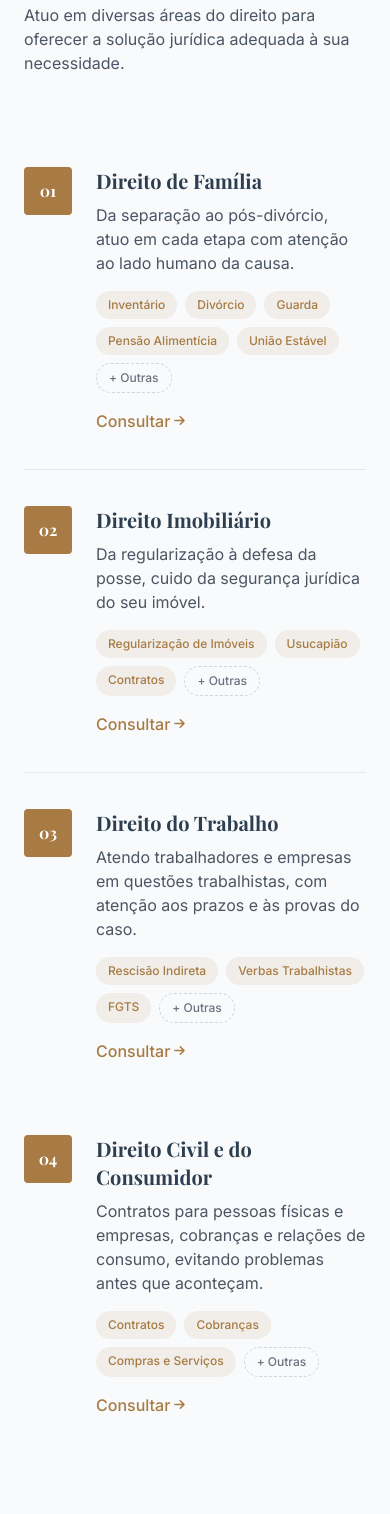
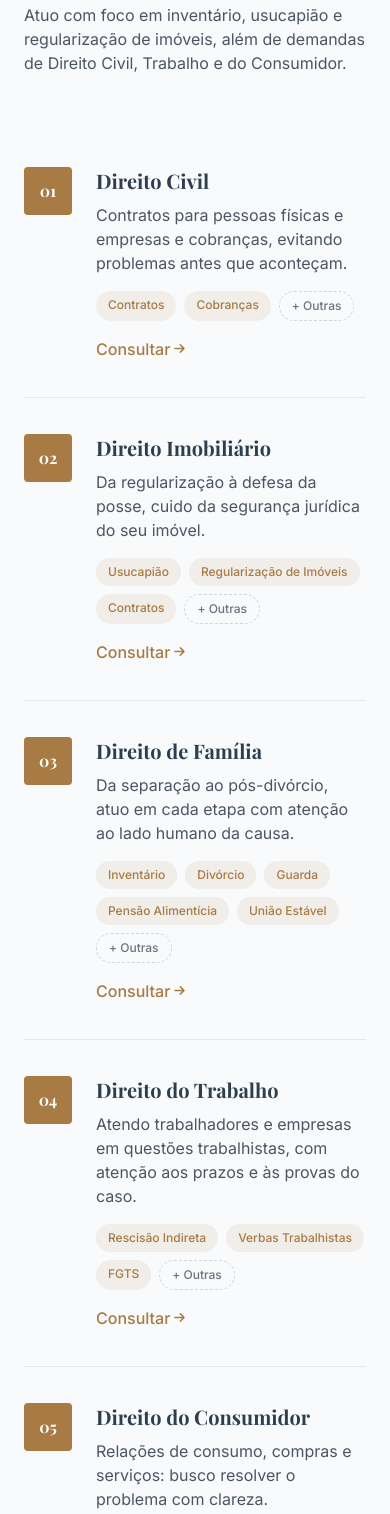
Before and after one commit to EACS95/SITE-MICHELLE-DE-SOUZA, a plain HTML site: page index.html in a window 390 px wide. Shown: the part 1406-2920 px from the top of the page. Drawn offline with nearby package versions, Linux system fonts and the light colour scheme.

Commit message:
Reordena áreas de atuação: Civil, Imobiliário, Família, Trabalho e Consumidor
Co-Authored-By: Claude Sonnet 5.5 <noreply@anthropic.com>

```diff
--- a/index.html
+++ b/index.html
@@ -247,37 +247,27 @@
                     </div>
                     <h2 class="font-titulo text-3xl font-bold text-[#2C3E50]">Onde posso ajudar você</h2>
                 </div>
-                <p class="text-gray-600 max-w-sm">Atuo em diversas áreas do direito para oferecer a solução jurídica
-                    adequada à sua necessidade.</p>
+                <p class="text-gray-600 max-w-sm">Atuo com foco em inventário, usucapião e regularização de imóveis,
+                    além de demandas de Direito Civil, Trabalho e do Consumidor.</p>
             </div>
 
             <div class="grid md:grid-cols-2">
-                <!-- Family Law -->
+                <!-- Civil Law -->
                 <div class="flex gap-6 py-9 md:pr-10 border-b border-gray-200 md:border-r">
                     <span
                         class="font-titulo font-bold text-white bg-[#A77B43] w-12 h-12 rounded flex items-center justify-center flex-shrink-0">01</span>
                     <div>
-                        <h3 class="font-titulo text-xl font-bold text-[#2C3E50] mb-2">Direito de Família</h3>
-                        <p class="text-gray-600">Da separação ao pós-divórcio, atuo em cada etapa com atenção ao lado
-                            humano da causa.</p>
+                        <h3 class="font-titulo text-xl font-bold text-[#2C3E50] mb-2">Direito Civil</h3>
+                        <p class="text-gray-600">Contratos para pessoas físicas e empresas e cobranças, evitando problemas antes que aconteçam.</p>
                         <div class="flex flex-wrap gap-2 mt-4">
-                            <a href="#contato" data-area="Direito de Família" data-topic="Inventário"
-                                class="topic-tag text-xs font-medium text-[#A77B43] bg-[#A77B43]/10 hover:bg-[#A77B43]/20 px-3 py-1.5 rounded-full transition">Inventário</a>
-                            <a href="#contato" data-area="Direito de Família" data-topic="Divórcio"
-                                class="topic-tag text-xs font-medium text-[#A77B43] bg-[#A77B43]/10 hover:bg-[#A77B43]/20 px-3 py-1.5 rounded-full transition">Divórcio</a>
-                            <a href="#contato" data-area="Direito de Família" data-topic="Guarda"
-                                class="topic-tag text-xs font-medium text-[#A77B43] bg-[#A77B43]/10 hover:bg-[#A77B43]/20 px-3 py-1.5 rounded-full transition">Guarda</a>
-                            <a href="#contato" data-area="Direito de Família" data-topic="Pensão Alimentícia"
-                                class="topic-tag text-xs font-medium text-[#A77B43] bg-[#A77B43]/10 hover:bg-[#A77B43]/20 px-3 py-1.5 rounded-full transition">Pensão
-                                Alimentícia</a>
-                            <a href="#contato" data-area="Direito de Família" data-topic="União Estável"
-                                class="topic-tag text-xs font-medium text-[#A77B43] bg-[#A77B43]/10 hover:bg-[#A77B43]/20 px-3 py-1.5 rounded-full transition">União
-                                Estável</a>
-                            <a href="#contato" data-area="Direito de Família" data-topic="outras demandas de Direito de Família"
-                                class="topic-tag text-xs font-medium text-gray-500 border border-dashed border-gray-300 hover:border-[#A77B43] hover:text-[#A77B43] px-3 py-1.5 rounded-full transition">+
-                                Outras</a>
+                            <a href="#contato" data-area="Direito Civil" data-topic="Contratos"
+                                class="topic-tag text-xs font-medium text-[#A77B43] bg-[#A77B43]/10 hover:bg-[#A77B43]/20 px-3 py-1.5 rounded-full transition">Contratos</a>
+                            <a href="#contato" data-area="Direito Civil" data-topic="Cobranças"
+                                class="topic-tag text-xs font-medium text-[#A77B43] bg-[#A77B43]/10 hover:bg-[#A77B43]/20 px-3 py-1.5 rounded-full transition">Cobranças</a>
+                            <a href="#contato" data-area="Direito Civil" data-topic="outras demandas de Direito Civil"
+                                class="topic-tag text-xs font-medium text-gray-500 border border-dashed border-gray-300 hover:border-[#A77B43] hover:text-[#A77B43] px-3 py-1.5 rounded-full transition">+ Outras</a>
                         </div>
-                        <a href="#contato" data-area="Direito de Família"
+                        <a href="#contato" data-area="Direito Civil"
                             class="topic-tag mt-4 inline-flex items-center gap-1 text-[#A77B43] hover:text-[#DEBE6D] font-medium transition">
                             Consultar <i aria-hidden="true" class="fas fa-arrow-right text-xs"></i>
                         </a>
@@ -290,19 +280,16 @@
                         class="font-titulo font-bold text-white bg-[#A77B43] w-12 h-12 rounded flex items-center justify-center flex-shrink-0">02</span>
                     <div>
                         <h3 class="font-titulo text-xl font-bold text-[#2C3E50] mb-2">Direito Imobiliário</h3>
-                        <p class="text-gray-600">Da regularização à defesa da posse, cuido da segurança jurídica do
-                            seu imóvel.</p>
+                        <p class="text-gray-600">Da regularização à defesa da posse, cuido da segurança jurídica do seu imóvel.</p>
                         <div class="flex flex-wrap gap-2 mt-4">
-                            <a href="#contato" data-area="Direito Imobiliário" data-topic="Regularização de Imóveis"
-                                class="topic-tag text-xs font-medium text-[#A77B43] bg-[#A77B43]/10 hover:bg-[#A77B43]/20 px-3 py-1.5 rounded-full transition">Regularização
-                                de Imóveis</a>
                             <a href="#contato" data-area="Direito Imobiliário" data-topic="Usucapião"
                                 class="topic-tag text-xs font-medium text-[#A77B43] bg-[#A77B43]/10 hover:bg-[#A77B43]/20 px-3 py-1.5 rounded-full transition">Usucapião</a>
+                            <a href="#contato" data-area="Direito Imobiliário" data-topic="Regularização de Imóveis"
+                                class="topic-tag text-xs font-medium text-[#A77B43] bg-[#A77B43]/10 hover:bg-[#A77B43]/20 px-3 py-1.5 rounded-full transition">Regularização de Imóveis</a>
                             <a href="#contato" data-area="Direito Imobiliário" data-topic="Contratos Imobiliários"
                                 class="topic-tag text-xs font-medium text-[#A77B43] bg-[#A77B43]/10 hover:bg-[#A77B43]/20 px-3 py-1.5 rounded-full transition">Contratos</a>
                             <a href="#contato" data-area="Direito Imobiliário" data-topic="outras demandas de Direito Imobiliário"
-                                class="topic-tag text-xs font-medium text-gray-500 border border-dashed border-gray-300 hover:border-[#A77B43] hover:text-[#A77B43] px-3 py-1.5 rounded-full transition">+
-                                Outras</a>
+                                class="topic-tag text-xs font-medium text-gray-500 border border-dashed border-gray-300 hover:border-[#A77B43] hover:text-[#A77B43] px-3 py-1.5 rounded-full transition">+ Outras</a>
                         </div>
                         <a href="#contato" data-area="Direito Imobiliário"
                             class="topic-tag mt-4 inline-flex items-center gap-1 text-[#A77B43] hover:text-[#DEBE6D] font-medium transition">
@@ -311,26 +298,50 @@
                     </div>
                 </div>
 
-                <!-- Labor Law -->
-                <div class="flex gap-6 py-9 md:pr-10 md:border-r">
+                <!-- Family Law -->
+                <div class="flex gap-6 py-9 md:pr-10 border-b border-gray-200 md:border-r">
                     <span
                         class="font-titulo font-bold text-white bg-[#A77B43] w-12 h-12 rounded flex items-center justify-center flex-shrink-0">03</span>
                     <div>
+                        <h3 class="font-titulo text-xl font-bold text-[#2C3E50] mb-2">Direito de Família</h3>
+                        <p class="text-gray-600">Da separação ao pós-divórcio, atuo em cada etapa com atenção ao lado humano da causa.</p>
+                        <div class="flex flex-wrap gap-2 mt-4">
+                            <a href="#contato" data-area="Direito de Família" data-topic="Inventário"
+                                class="topic-tag text-xs font-medium text-[#A77B43] bg-[#A77B43]/10 hover:bg-[#A77B43]/20 px-3 py-1.5 rounded-full transition">Inventário</a>
+                            <a href="#contato" data-area="Direito de Família" data-topic="Divórcio"
+                                class="topic-tag text-xs font-medium text-[#A77B43] bg-[#A77B43]/10 hover:bg-[#A77B43]/20 px-3 py-1.5 rounded-full transition">Divórcio</a>
+                            <a href="#contato" data-area="Direito de Família" data-topic="Guarda"
+                                class="topic-tag text-xs font-medium text-[#A77B43] bg-[#A77B43]/10 hover:bg-[#A77B43]/20 px-3 py-1.5 rounded-full transition">Guarda</a>
+                            <a href="#contato" data-area="Direito de Família" data-topic="Pensão Alimentícia"
+                                class="topic-tag text-xs font-medium text-[#A77B43] bg-[#A77B43]/10 hover:bg-[#A77B43]/20 px-3 py-1.5 rounded-full transition">Pensão Alimentícia</a>
+                            <a href="#contato" data-area="Direito de Família" data-topic="União Estável"
+                                class="topic-tag text-xs font-medium text-[#A77B43] bg-[#A77B43]/10 hover:bg-[#A77B43]/20 px-3 py-1.5 rounded-full transition">União Estável</a>
+                            <a href="#contato" data-area="Direito de Família" data-topic="outras demandas de Direito de Família"
+                                class="topic-tag text-xs font-medium text-gray-500 border border-dashed border-gray-300 hover:border-[#A77B43] hover:text-[#A77B43] px-3 py-1.5 rounded-full transition">+ Outras</a>
+                        </div>
+                        <a href="#contato" data-area="Direito de Família"
+                            class="topic-tag mt-4 inline-flex items-center gap-1 text-[#A77B43] hover:text-[#DEBE6D] font-medium transition">
+                            Consultar <i aria-hidden="true" class="fas fa-arrow-right text-xs"></i>
+                        </a>
+                    </div>
+                </div>
+
+                <!-- Labor Law -->
+                <div class="flex gap-6 py-9 md:pl-10 border-b border-gray-200">
+                    <span
+                        class="font-titulo font-bold text-white bg-[#A77B43] w-12 h-12 rounded flex items-center justify-center flex-shrink-0">04</span>
+                    <div>
                         <h3 class="font-titulo text-xl font-bold text-[#2C3E50] mb-2">Direito do Trabalho</h3>
-                        <p class="text-gray-600">Atendo trabalhadores e empresas em questões trabalhistas, com
-                            atenção aos prazos e às provas do caso.</p>
+                        <p class="text-gray-600">Atendo trabalhadores e empresas em questões trabalhistas, com atenção aos prazos e às provas do caso.</p>
                         <div class="flex flex-wrap gap-2 mt-4">
                             <a href="#contato" data-area="Direito do Trabalho" data-topic="Rescisão Indireta"
-                                class="topic-tag text-xs font-medium text-[#A77B43] bg-[#A77B43]/10 hover:bg-[#A77B43]/20 px-3 py-1.5 rounded-full transition">Rescisão
-                                Indireta</a>
+                                class="topic-tag text-xs font-medium text-[#A77B43] bg-[#A77B43]/10 hover:bg-[#A77B43]/20 px-3 py-1.5 rounded-full transition">Rescisão Indireta</a>
                             <a href="#contato" data-area="Direito do Trabalho" data-topic="Verbas Trabalhistas"
-                                class="topic-tag text-xs font-medium text-[#A77B43] bg-[#A77B43]/10 hover:bg-[#A77B43]/20 px-3 py-1.5 rounded-full transition">Verbas
-                                Trabalhistas</a>
+                                class="topic-tag text-xs font-medium text-[#A77B43] bg-[#A77B43]/10 hover:bg-[#A77B43]/20 px-3 py-1.5 rounded-full transition">Verbas Trabalhistas</a>
                             <a href="#contato" data-area="Direito do Trabalho" data-topic="FGTS"
                                 class="topic-tag text-xs font-medium text-[#A77B43] bg-[#A77B43]/10 hover:bg-[#A77B43]/20 px-3 py-1.5 rounded-full transition">FGTS</a>
                             <a href="#contato" data-area="Direito do Trabalho" data-topic="outras demandas de Direito do Trabalho"
-                                class="topic-tag text-xs font-medium text-gray-500 border border-dashed border-gray-300 hover:border-[#A77B43] hover:text-[#A77B43] px-3 py-1.5 rounded-full transition">+
-                                Outras</a>
+                                class="topic-tag text-xs font-medium text-gray-500 border border-dashed border-gray-300 hover:border-[#A77B43] hover:text-[#A77B43] px-3 py-1.5 rounded-full transition">+ Outras</a>
                         </div>
                         <a href="#contato" data-area="Direito do Trabalho"
                             class="topic-tag mt-4 inline-flex items-center gap-1 text-[#A77B43] hover:text-[#DEBE6D] font-medium transition">
@@ -339,27 +350,20 @@
                     </div>
                 </div>
 
-                <!-- Civil and Consumer Law -->
-                <div class="flex gap-6 py-9 md:pl-10">
+                <!-- Consumer Law -->
+                <div class="flex gap-6 py-9 md:pr-10 md:border-r">
                     <span
-                        class="font-titulo font-bold text-white bg-[#A77B43] w-12 h-12 rounded flex items-center justify-center flex-shrink-0">04</span>
+                        class="font-titulo font-bold text-white bg-[#A77B43] w-12 h-12 rounded flex items-center justify-center flex-shrink-0">05</span>
                     <div>
-                        <h3 class="font-titulo text-xl font-bold text-[#2C3E50] mb-2">Direito Civil e do Consumidor</h3>
-                        <p class="text-gray-600">Contratos para pessoas físicas e empresas, cobranças e relações de
-                            consumo, evitando problemas antes que aconteçam.</p>
+                        <h3 class="font-titulo text-xl font-bold text-[#2C3E50] mb-2">Direito do Consumidor</h3>
+                        <p class="text-gray-600">Relações de consumo, compras e serviços: busco resolver o problema com clareza.</p>
                         <div class="flex flex-wrap gap-2 mt-4">
-                            <a href="#contato" data-area="Direito Civil e do Consumidor" data-topic="Contratos"
-                                class="topic-tag text-xs font-medium text-[#A77B43] bg-[#A77B43]/10 hover:bg-[#A77B43]/20 px-3 py-1.5 rounded-full transition">Contratos</a>
-                            <a href="#contato" data-area="Direito Civil e do Consumidor" data-topic="Cobranças"
-                                class="topic-tag text-xs font-medium text-[#A77B43] bg-[#A77B43]/10 hover:bg-[#A77B43]/20 px-3 py-1.5 rounded-full transition">Cobranças</a>
-                            <a href="#contato" data-area="Direito Civil e do Consumidor" data-topic="Compras e Serviços"
-                                class="topic-tag text-xs font-medium text-[#A77B43] bg-[#A77B43]/10 hover:bg-[#A77B43]/20 px-3 py-1.5 rounded-full transition">Compras
-                                e Serviços</a>
-                            <a href="#contato" data-area="Direito Civil e do Consumidor" data-topic="outras demandas de Direito Civil e do Consumidor"
-                                class="topic-tag text-xs font-medium text-gray-500 border border-dashed border-gray-300 hover:border-[#A77B43] hover:text-[#A77B43] px-3 py-1.5 rounded-full transition">+
-                                Outras</a>
+                            <a href="#contato" data-area="Direito do Consumidor" data-topic="Compras e Serviços"
+                                class="topic-tag text-xs font-medium text-[#A77B43] bg-[#A77B43]/10 hover:bg-[#A77B43]/20 px-3 py-1.5 rounded-full transition">Compras e Serviços</a>
+                            <a href="#contato" data-area="Direito do Consumidor" data-topic="outras demandas de Direito do Consumidor"
+                                class="topic-tag text-xs font-medium text-gray-500 border border-dashed border-gray-300 hover:border-[#A77B43] hover:text-[#A77B43] px-3 py-1.5 rounded-full transition">+ Outras</a>
                         </div>
-                        <a href="#contato" data-area="Direito Civil e do Consumidor"
+                        <a href="#contato" data-area="Direito do Consumidor"
                             class="topic-tag mt-4 inline-flex items-center gap-1 text-[#A77B43] hover:text-[#DEBE6D] font-medium transition">
                             Consultar <i aria-hidden="true" class="fas fa-arrow-right text-xs"></i>
                         </a>
@@ -759,10 +763,11 @@
                                     class="w-full px-4 py-3 border border-gray-300 rounded-lg focus:outline-none focus:ring-2 focus:ring-[#A77B43] transition"
                                     required>
                                     <option value="">Selecione o assunto</option>
+                                    <option value="Direito Civil">Direito Civil</option>
+                                    <option value="Direito Imobiliário">Direito Imobiliário</option>
                                     <option value="Direito de Família">Direito de Família</option>
-                                    <option value="Direito Imobiliário">Direito Imobiliário</option>
                                     <option value="Direito do Trabalho">Direito do Trabalho</option>
-                                    <option value="Direito Civil e do Consumidor">Direito Civil e do Consumidor</option>
+                                    <option value="Direito do Consumidor">Direito do Consumidor</option>
                                     <option value="Outro Assunto">Outro Assunto</option>
                                 </select>
                             </div>
@@ -849,13 +854,14 @@
                 <div>
                     <h3 class="text-xl font-bold mb-4">Áreas de Atuação</h3>
                     <ul class="space-y-2">
+                        <li><a href="#areas" class="text-gray-400 hover:text-white transition">Direito Civil</a></li>
+                        <li><a href="#areas" class="text-gray-400 hover:text-white transition">Direito
+                                Imobiliário</a></li>
                         <li><a href="#areas" class="text-gray-400 hover:text-white transition">Direito de Família</a>
                         </li>
-                        <li><a href="#areas" class="text-gray-400 hover:text-white transition">Direito
-                                Imobiliário</a></li>
                         <li><a href="#areas" class="text-gray-400 hover:text-white transition">Direito do
                                 Trabalho</a></li>
-                        <li><a href="#areas" class="text-gray-400 hover:text-white transition">Direito Civil e do
+                        <li><a href="#areas" class="text-gray-400 hover:text-white transition">Direito do
                                 Consumidor</a></li>
                     </ul>
                 </div>
```
